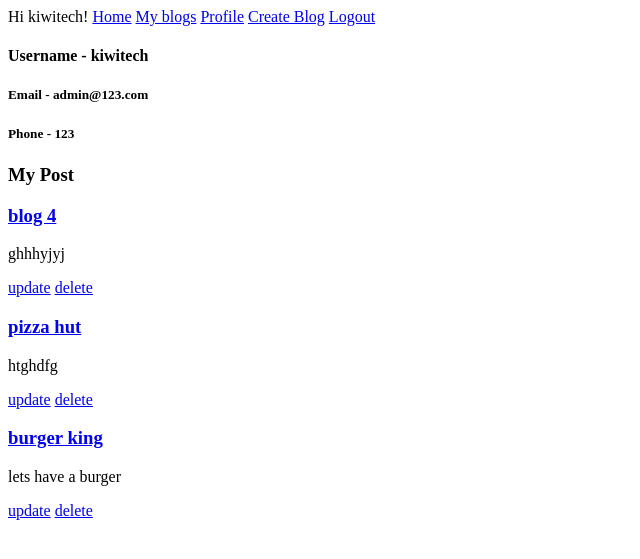
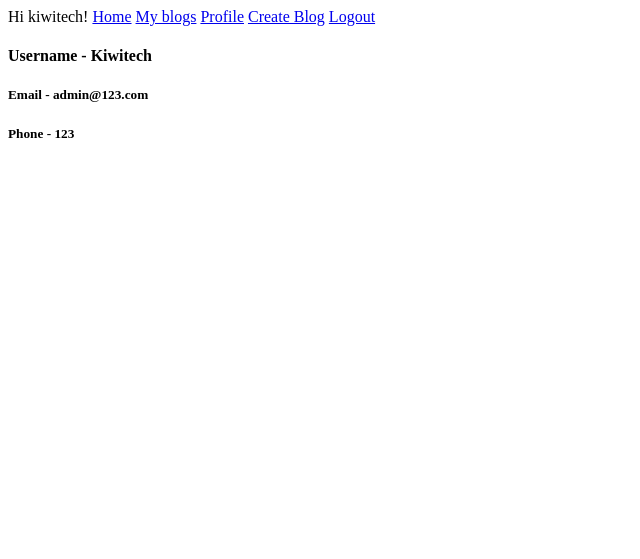
Before and after one commit to rohityadav-kiwi/new-blog, a Django app: page /profile/ in a window 1280 px wide. Shown: the top 559 px of the page, without its empty margins (0-640 px from the left). Run offline with Django 3.2, Linux system fonts and the light colour scheme; a user stored in the database is signed in; data comes from the database, SQL or seed files in the repository; both versions use the stored data as it was after the commit.

Commit message:
html fix

```diff
--- a/blog_app/templates/blog_app/base.html
+++ b/blog_app/templates/blog_app/base.html
@@ -3,6 +3,37 @@
 <head>
   <meta charset="utf-8">
   <title>{% block title %} blog {% endblock %}</title>
+  <style>
+
+/* visited link */
+a:visited {
+  color: green;
+}
+
+/* mouse over link */
+a:hover {
+  color: hotpink;
+}
+
+/* selected link */
+a:active {
+  color: blue;
+}
+
+.post_title{
+    background-color: White;
+    color: Black;
+    margin: 0px;
+    padding:0px;
+
+    .page{
+    background-color: Blue;
+    color: Black;
+    margin: 0px;
+    padding:0px;
+
+
+  </style>
 </head>
 <body>
 {% block content %}
--- a/blog_app/templates/blog_app/blogpost_confirm_delete.html
+++ b/blog_app/templates/blog_app/blogpost_confirm_delete.html
@@ -1,4 +1,5 @@
+{% include "blog_app/base.html" %}
 <form method="POST">{% csrf_token %}
-    <p>Are you sure you want to delete "{{ post.title }}"?</p>
+    <p>Are you sure you want to delete "{{ post.title|capfirst }}"?</p>
     <input type="submit" value="Confirm">
 </form>
--- a/blog_app/templates/blog_app/my_profile.html
+++ b/blog_app/templates/blog_app/my_profile.html
@@ -3,22 +3,10 @@
 {% block content %}
 {% for user_profile in user_profile %}
 <div>
-    <h4> Username - {{ user_profile.user }}</h4>
+    <h4> Username - {{ user_profile.user|capfirst }}</h4>
     <h5> Email - {{ user_profile.email }}</h5>
     <h5> Phone - {{ user_profile.phone }}</h5>
 </div>
 {% endfor %}
-<h3> My Post </h3>
-{% for post in posts %}
-<div>
-    <h3><a href="{% url 'post-detail' post.id %}">{{ post.title }}</a></h3>
-    <p>{{ post.post_content }}</p>
-    {% if user.is_authenticated %}
-    <a href="{% url 'update_post' post.id %}">update</a>
-    <a href="{% url 'delete_post' post.id %}">delete</a>
-    {% endif %}
-</div>
-{% endfor %}
 {% endblock %}
 </body>
-</html>
--- a/blog_app/templates/blog_app/random_string.html
+++ b/blog_app/templates/blog_app/random_string.html
@@ -3,7 +3,7 @@
 {% block content %}
 {% for post in posts %}
 <div>
-    <h3><a href="{% url 'post-detail' post.id %}">{{ post.title }}</a></h3>
+    <h3><a href="{% url 'post-detail' post.id %}">{{ post.title|capfirst }}</a></h3>
     <p>{{ post.post_content }}</p>
     {% if user.is_authenticated %}
     <a href="{% url 'update_post' post.id %}">update</a>
--- a/blog_app/views.py
+++ b/blog_app/views.py
@@ -3,13 +3,13 @@ from django.views.generic import DetailView
 from django.core.paginator import Paginator
 from django.shortcuts import redirect, render
 from .models import BlogPost, Profile
-from .forms import BlogPostForm, SignUpForm
+from .forms import BlogPostForm, SignUpForm, BlogPostUpdate
 
 
 def post_list(request):
     """post_list"""
     list = BlogPost.objects.all().order_by('-created_date')
-    paginator = Paginator(list, 5)
+    paginator = Paginator(list, 4)
     page = request.GET.get('page')
     post = paginator.get_page(page)
     return render(request, 'blog_app/post_list.html', {'posts': post})
@@ -18,7 +18,7 @@ def post_list(request):
 def myblogs(request):
     """my blogs view"""
     post = BlogPost.objects.filter(author=request.user).order_by('-created_date')
-    paginator = Paginator(post, 5)
+    paginator = Paginator(post, 4)
     page = request.GET.get('page')
     post = paginator.get_page(page)
     return render(request, 'blog_app/random_string.html', {'posts': post})
@@ -36,8 +36,8 @@ def create_post(request):
 
 def update_post(request, id):
     """ update post view"""
-    post = BlogPost.objects.get(pk=id)
-    form = BlogPostForm(request.POST or None, instance=post)
+    post = BlogPost.objects.get(id=id)
+    form = BlogPostUpdate(request.POST or None, instance=post)
     if form.is_valid():
         form.save()
         return redirect('my_blog')
```
Also changed, not shown: blog_app/forms.py (+7 -1 lines), blog_app/templates/blog_app/blogpost_detail.html (+8 -2 lines), blog_app/templates/blog_app/post_list.html (+29 -7 lines), db.sqlite3.
